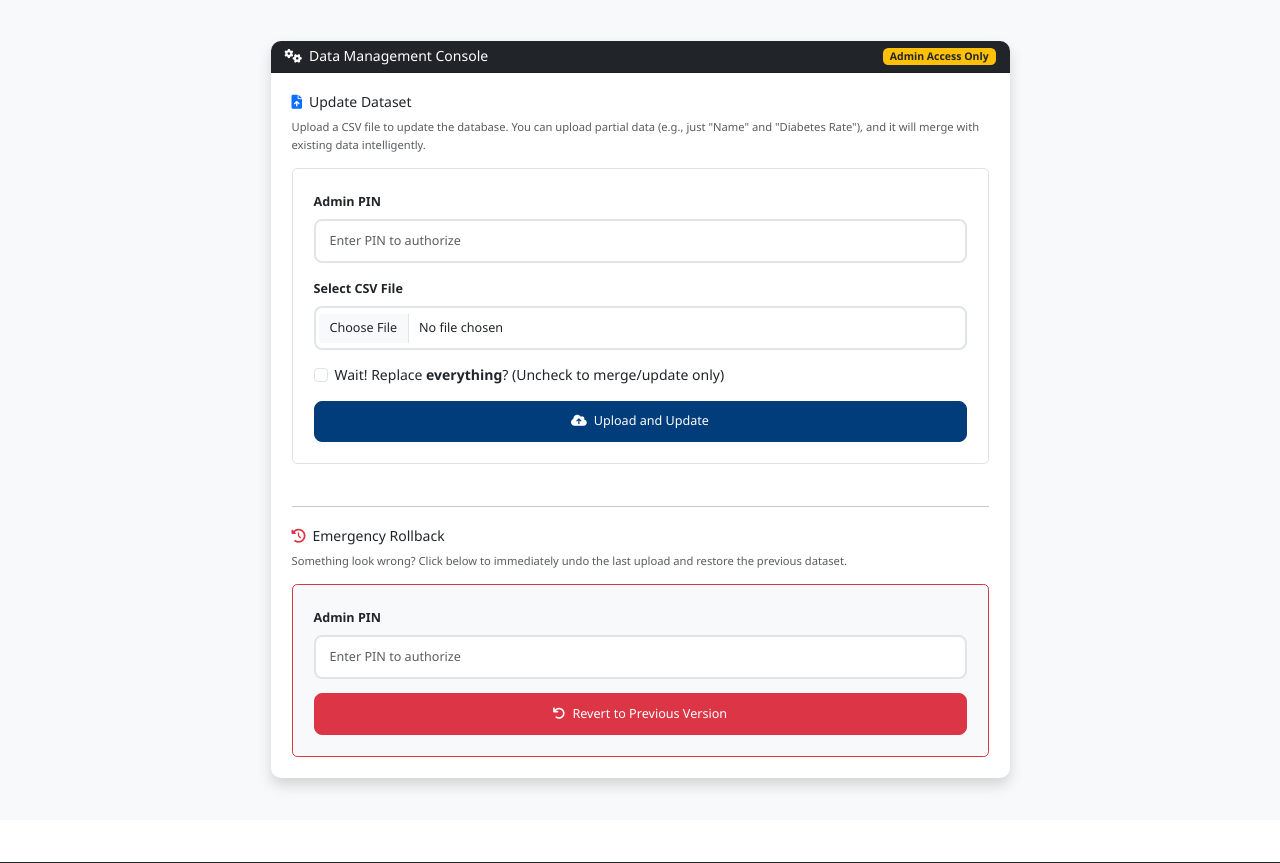
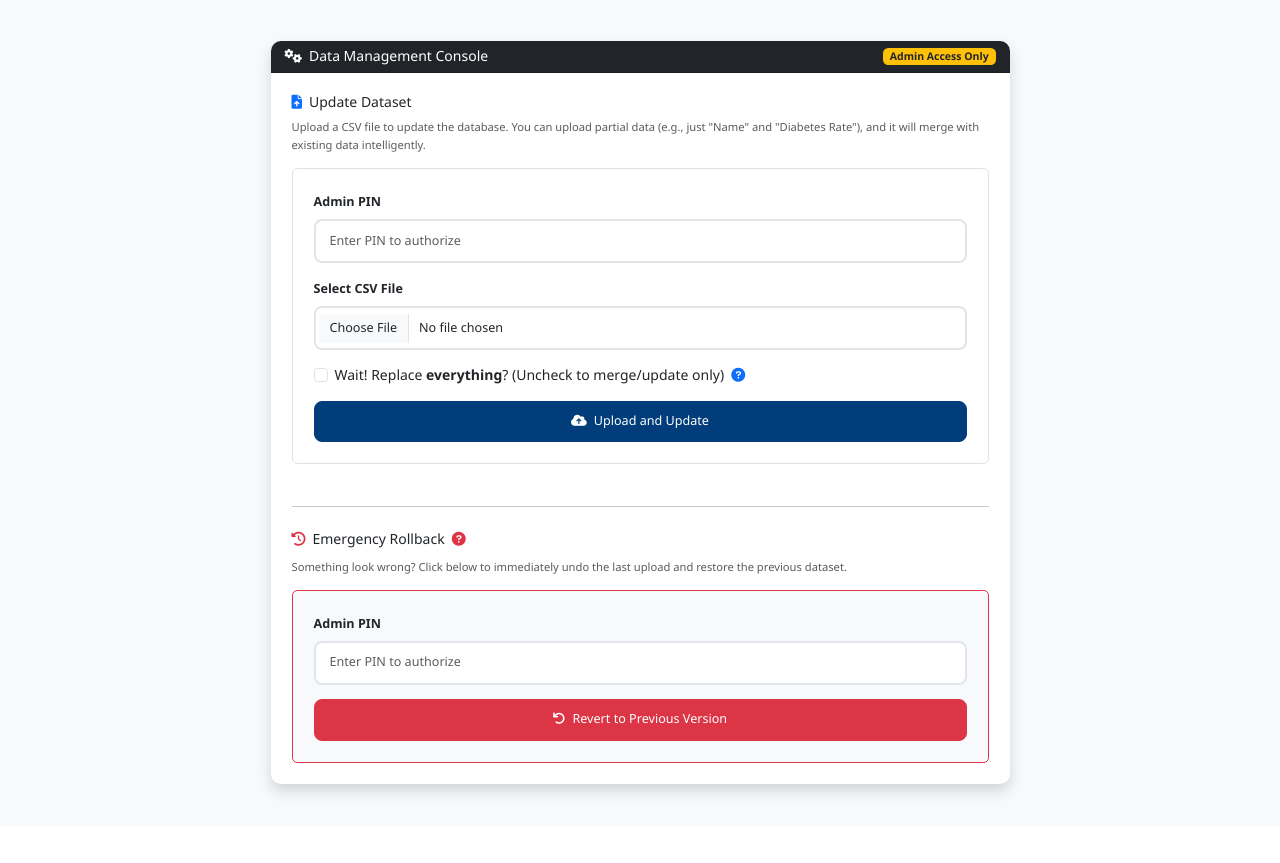
Before and after one commit to Venettov/CHEDVI, a Flask app: page /admin in a window 1280 px wide. Shown: the part 116-979 px from the top of the page. Run offline with Flask 3, Linux system fonts and the light colour scheme.

Commit message:
Add help popovers to admin console

```diff
--- a/templates/admin.html
+++ b/templates/admin.html
@@ -40,12 +40,20 @@
                                     <label for="file" class="form-label fw-bold">Select CSV File</label>
                                     <input class="form-control" type="file" name="file" accept=".csv" required>
                                 </div>
+
                                 <div class="form-check mb-3">
                                     <input class="form-check-input" type="checkbox" name="replace_all" id="replaceAll">
                                     <label class="form-check-label" for="replaceAll">
                                         Wait! Replace <strong>everything</strong>? (Uncheck to merge/update only)
                                     </label>
+                                    <a tabindex="0" class="text-primary ms-1" role="button" data-bs-toggle="popover" data-bs-trigger="focus" title="Data Handling Options"
+                                       data-bs-content="CHECKED (Replace Everything): Deletes every single existing row in your database and replaces it entirely with the new CSV file. Use this for a fresh start.
+
+                                       UNCHECKED (Smart Merge): Keeps your existing data intact. It matches rows by Neighborhood Name and only updates the specific columns you uploaded (e.g., updating 'Diabetes Rate' but keeping 'Income' safe).">
+                                        <i class="fas fa-question-circle"></i>
+                                    </a>
                                 </div>
+
                                 <button type="submit" class="btn btn-primary w-100">
                                     <i class="fas fa-cloud-upload-alt me-2"></i>Upload and Update
                                 </button>
@@ -55,7 +63,14 @@
                         <hr>
 
                         <div class="mt-4">
-                            <h5><i class="fas fa-history text-danger me-2"></i>Emergency Rollback</h5>
+                            <div class="d-flex align-items-center mb-2">
+                                <h5 class="mb-0"><i class="fas fa-history text-danger me-2"></i>Emergency Rollback</h5>
+                                <a tabindex="0" class="text-danger ms-2" role="button" data-bs-toggle="popover" data-bs-trigger="focus" title="Emergency Rollback"
+                                   data-bs-content="This safety feature immediately undoes your last upload. It restores the database to the exact state it was in before you clicked 'Upload'. Use this if your new data looks wrong or broke a chart.">
+                                    <i class="fas fa-question-circle"></i>
+                                </a>
+                            </div>
+
                             <p class="text-muted small">
                                 Something look wrong? Click below to immediately undo the last upload and restore the previous dataset.
                             </p>
@@ -77,3 +92,13 @@
     </div>
 </section>
 {% endblock %}
+
+{% block scripts %}
+<script>
+    // Initialize Bootstrap Popovers
+    var popoverTriggerList = [].slice.call(document.querySelectorAll('[data-bs-toggle="popover"]'))
+    var popoverList = popoverTriggerList.map(function (popoverTriggerEl) {
+      return new bootstrap.Popover(popoverTriggerEl)
+    })
+</script>
+{% endblock %}
```
